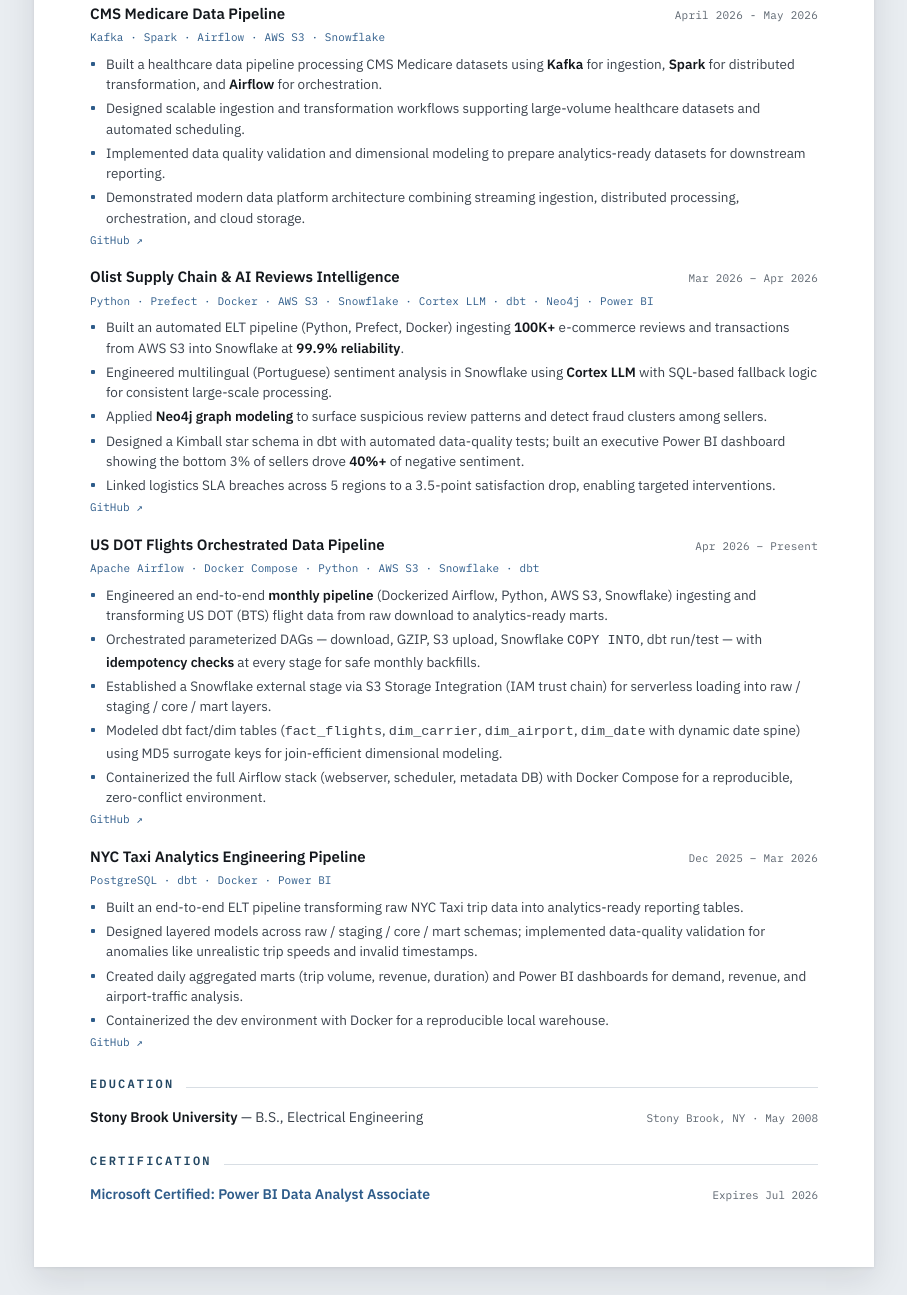
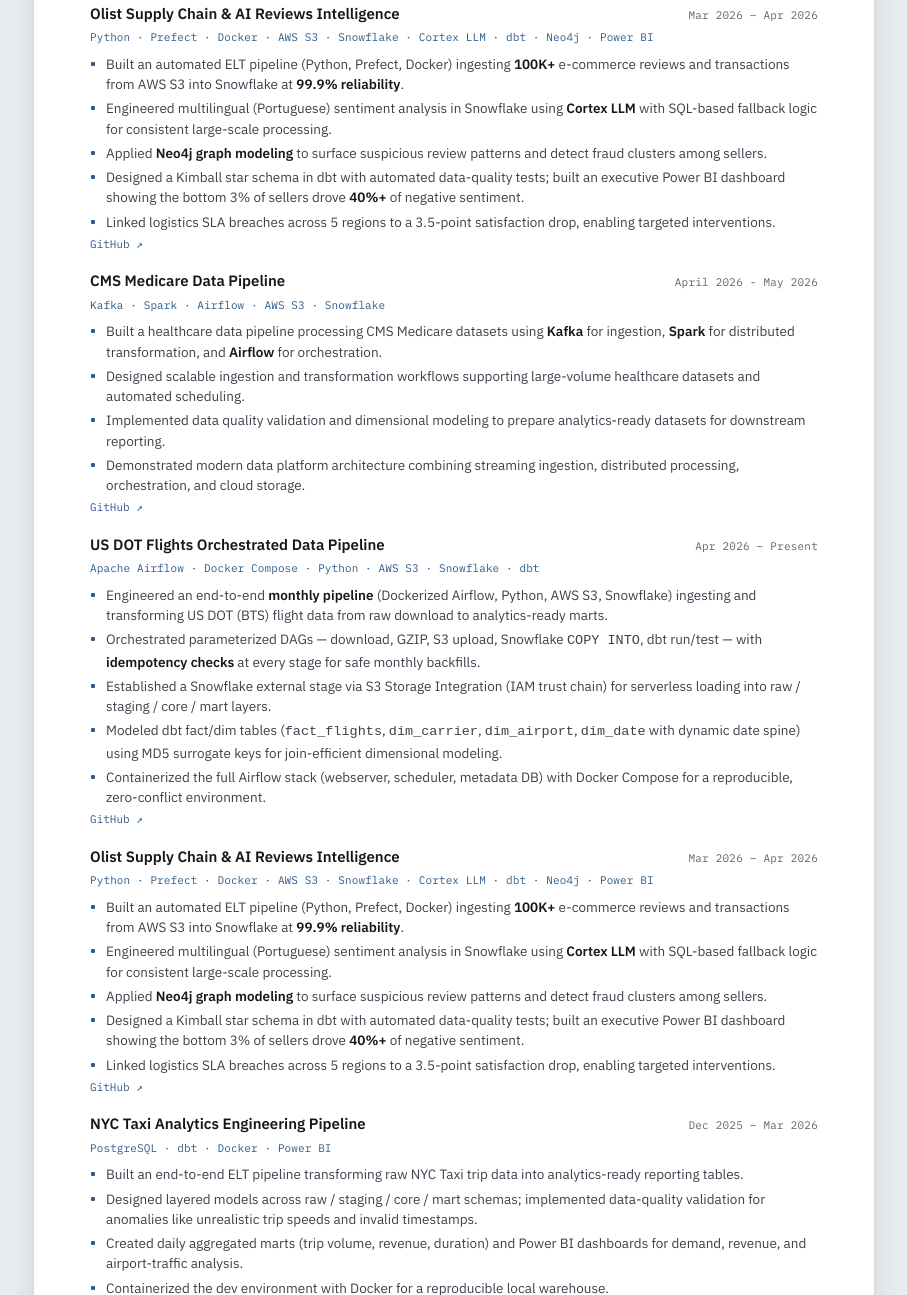
Before and after one commit to jonathanlyao/resume-site, a plain HTML site: page index.html in a window 1280 px wide. Shown: the part 1553-2848 px from the top of the page, without its empty margins (186-1093 px from the left). Drawn offline with Linux system fonts and the light colour scheme.

Commit message:
update resume

```diff
--- a/index.html
+++ b/index.html
@@ -313,15 +313,12 @@
       <ul class="bullets">
         <li>Designed and deployed the company's website, data infrastructure, and operational automation systems supporting a growing e-commerce business.
         </li>
-
         <li>
         Built cloud-based data workflows and reporting processes supporting product management, customer analytics, and business operations.
         </li>
-
         <li>
         Integrated LLM-powered content generation and workflow automation using OpenAI APIs and modern automation tools to improve operational efficiency.
         </li>
-
         <li>
         Owned technical architecture, implementation, deployment, and platform maintenance as the primary technical contributor.
         </li>
@@ -338,7 +335,7 @@
         <span class="entry-meta">Queens, NY</span>
       </div>
       <ul class="bullets">
-        <li>Designed and delivered <b>3 end-to-end data engineering pipelines</b> on real-world datasets (NYC Taxi, Olist e-commerce, US DOT flights), spanning cloud ingestion (AWS S3), warehouse modeling (Snowflake, PostgreSQL), transformation (dbt), orchestration (Airflow, Prefect), and BI reporting (Power BI).</li>
+        <li>Designed and delivered <b>4 end-to-end data engineering pipelines</b> on real-world datasets (NYC Taxi, Olist e-commerce, US DOT flights &amp; CMS Medicare), spanning cloud ingestion (AWS S3), warehouse modeling (Snowflake, PostgreSQL), transformation (dbt), orchestration (Airflow, Prefect), and BI reporting (Power BI).</li>
         <li>Built Kimball dimensional models and automated dbt data-quality tests across staging / core / mart layers; orchestrated parameterized, idempotent DAGs supporting monthly backfills with no manual intervention.</li>
         <li>Applied <b>Snowflake Cortex LLM</b> for multilingual sentiment analysis on 100K+ records and <b>Neo4j</b> graph modeling for fraud-cluster detection.</li>
       </ul>
@@ -376,6 +373,23 @@
 
   <section>
     <div class="sec-head"><h2>AI &amp; Data Engineering Projects</h2><span class="line"></span></div>
+
+<div class="entry">
+      <div class="entry-head">
+        <p class="entry-title">Olist Supply Chain &amp; AI Reviews Intelligence</p>
+        <span class="entry-date">Mar 2026 – Apr 2026</span>
+      </div>
+      <div class="stack">Python · Prefect · Docker · AWS S3 · Snowflake · Cortex LLM · dbt · Neo4j · Power BI</div>
+      <ul class="bullets">
+        <li>Built an automated ELT pipeline (Python, Prefect, Docker) ingesting <b>100K+</b> e-commerce reviews and transactions from AWS S3 into Snowflake at <b>99.9% reliability</b>.</li>
+        <li>Engineered multilingual (Portuguese) sentiment analysis in Snowflake using <b>Cortex LLM</b> with SQL-based fallback logic for consistent large-scale processing.</li>
+        <li>Applied <b>Neo4j graph modeling</b> to surface suspicious review patterns and detect fraud clusters among sellers.</li>
+        <li>Designed a Kimball star schema in dbt with automated data-quality tests; built an executive Power BI dashboard showing the bottom 3% of sellers drove <b>40%+</b> of negative sentiment.</li>
+        <li>Linked logistics SLA breaches across 5 regions to a 3.5-point satisfaction drop, enabling targeted interventions.</li>
+      </ul>
+      <div class="links-inline"><a href="https://github.com/jonathanlyao/Olist-E-Commerce-Supply-Chain-AI-Reviews-Intelligence">GitHub ↗</a></div>
+    </div>
+
 
     <div class="entry">
 
@@ -415,21 +429,6 @@
 
 </div>
 
-    <div class="entry">
-      <div class="entry-head">
-        <p class="entry-title">Olist Supply Chain &amp; AI Reviews Intelligence</p>
-        <span class="entry-date">Mar 2026 – Apr 2026</span>
-      </div>
-      <div class="stack">Python · Prefect · Docker · AWS S3 · Snowflake · Cortex LLM · dbt · Neo4j · Power BI</div>
-      <ul class="bullets">
-        <li>Built an automated ELT pipeline (Python, Prefect, Docker) ingesting <b>100K+</b> e-commerce reviews and transactions from AWS S3 into Snowflake at <b>99.9% reliability</b>.</li>
-        <li>Engineered multilingual (Portuguese) sentiment analysis in Snowflake using <b>Cortex LLM</b> with SQL-based fallback logic for consistent large-scale processing.</li>
-        <li>Applied <b>Neo4j graph modeling</b> to surface suspicious review patterns and detect fraud clusters among sellers.</li>
-        <li>Designed a Kimball star schema in dbt with automated data-quality tests; built an executive Power BI dashboard showing the bottom 3% of sellers drove <b>40%+</b> of negative sentiment.</li>
-        <li>Linked logistics SLA breaches across 5 regions to a 3.5-point satisfaction drop, enabling targeted interventions.</li>
-      </ul>
-      <div class="links-inline"><a href="https://github.com/jonathanlyao/Olist-E-Commerce-Supply-Chain-AI-Reviews-Intelligence">GitHub ↗</a></div>
-    </div>
 
     <div class="entry">
       <div class="entry-head">
@@ -445,6 +444,22 @@
         <li>Containerized the full Airflow stack (webserver, scheduler, metadata DB) with Docker Compose for a reproducible, zero-conflict environment.</li>
       </ul>
       <div class="links-inline"><a href="https://github.com/jonathanlyao/US-DOT-Flights-End-to-End-Data-Engineering-Pipeline">GitHub ↗</a></div>
+    </div>
+
+    <div class="entry">
+      <div class="entry-head">
+        <p class="entry-title">Olist Supply Chain &amp; AI Reviews Intelligence</p>
+        <span class="entry-date">Mar 2026 – Apr 2026</span>
+      </div>
+      <div class="stack">Python · Prefect · Docker · AWS S3 · Snowflake · Cortex LLM · dbt · Neo4j · Power BI</div>
+      <ul class="bullets">
+        <li>Built an automated ELT pipeline (Python, Prefect, Docker) ingesting <b>100K+</b> e-commerce reviews and transactions from AWS S3 into Snowflake at <b>99.9% reliability</b>.</li>
+        <li>Engineered multilingual (Portuguese) sentiment analysis in Snowflake using <b>Cortex LLM</b> with SQL-based fallback logic for consistent large-scale processing.</li>
+        <li>Applied <b>Neo4j graph modeling</b> to surface suspicious review patterns and detect fraud clusters among sellers.</li>
+        <li>Designed a Kimball star schema in dbt with automated data-quality tests; built an executive Power BI dashboard showing the bottom 3% of sellers drove <b>40%+</b> of negative sentiment.</li>
+        <li>Linked logistics SLA breaches across 5 regions to a 3.5-point satisfaction drop, enabling targeted interventions.</li>
+      </ul>
+      <div class="links-inline"><a href="https://github.com/jonathanlyao/Olist-E-Commerce-Supply-Chain-AI-Reviews-Intelligence">GitHub ↗</a></div>
     </div>
 
     <div class="entry">
```
